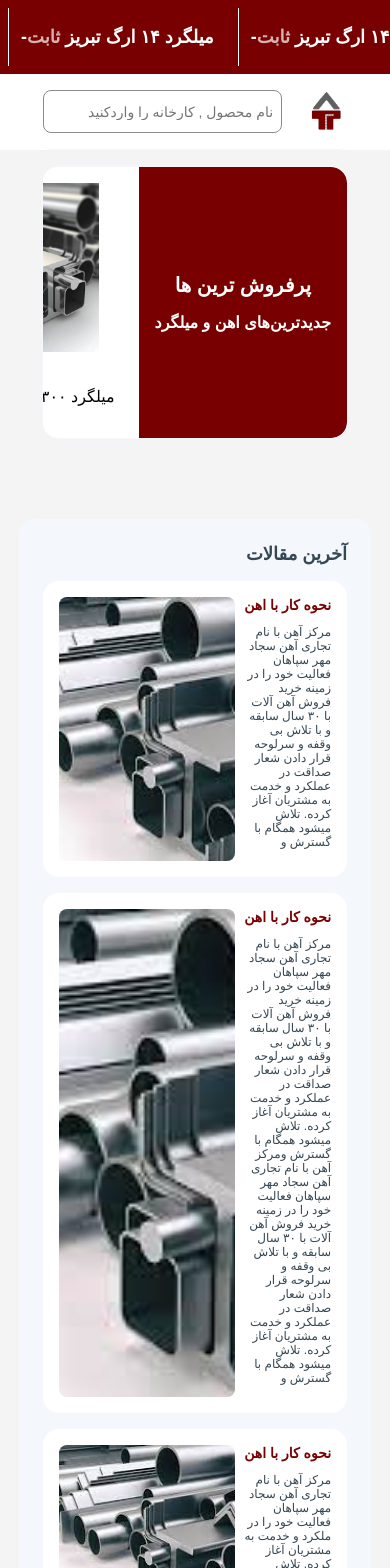
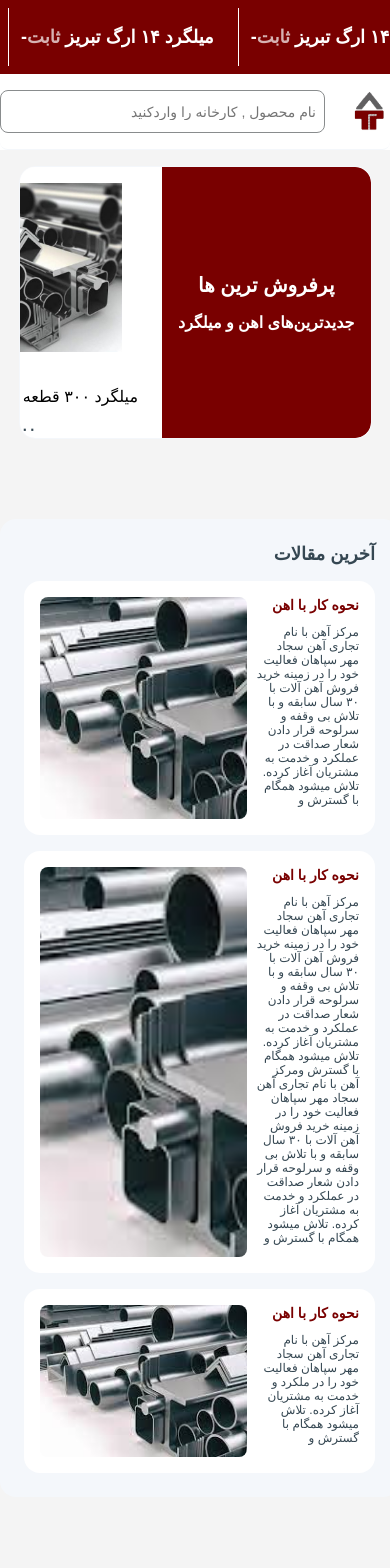
Before and after one commit to Fazel-mk/test-project, a React (Create React App) app: page / in a window 390 px wide. Shown: the top 1568 px of the page. Built offline with nearby package versions, Linux system fonts and the light colour scheme; a small style sheet from the web is missing.

Commit message:
some css change

```diff
--- a/src/Header/Header.css
+++ b/src/Header/Header.css
@@ -56,3 +56,13 @@ header {
   justify-content: space-between; /* Adjust alignment as needed */
   width: 78vw;
 }
+@media screen and (max-width: 1200px) {
+}
+@media screen and (max-width: 900px) {
+  .header-group,
+  .header-content {
+    flex-direction: column;
+    justify-content: center;
+    width: 100%;
+  }
+}
--- a/src/components/Outro.css
+++ b/src/components/Outro.css
@@ -97,6 +97,7 @@
 }
 @media screen and (max-width: 800px) {
   .Outro {
+    width: 90%;
     display: flex;
     flex-direction: column;
     justify-content: center;
--- a/src/maincontent/Articles.css
+++ b/src/maincontent/Articles.css
@@ -89,6 +89,9 @@
 @media screen and (max-width: 1200px) {
 }
 @media screen and (max-width: 900px) {
+  .Articles {
+    width: 90%;
+  }
   .articleCards {
     display: flex;
     flex-wrap: wrap;
--- a/src/maincontent/Best.css
+++ b/src/maincontent/Best.css
@@ -107,3 +107,10 @@
   font-weight: 700;
   line-height: normal;
 }
+@media screen and (max-width: 1200px) {
+}
+@media screen and (max-width: 900px) {
+  .best {
+    width: 90%;
+  }
+}
```
